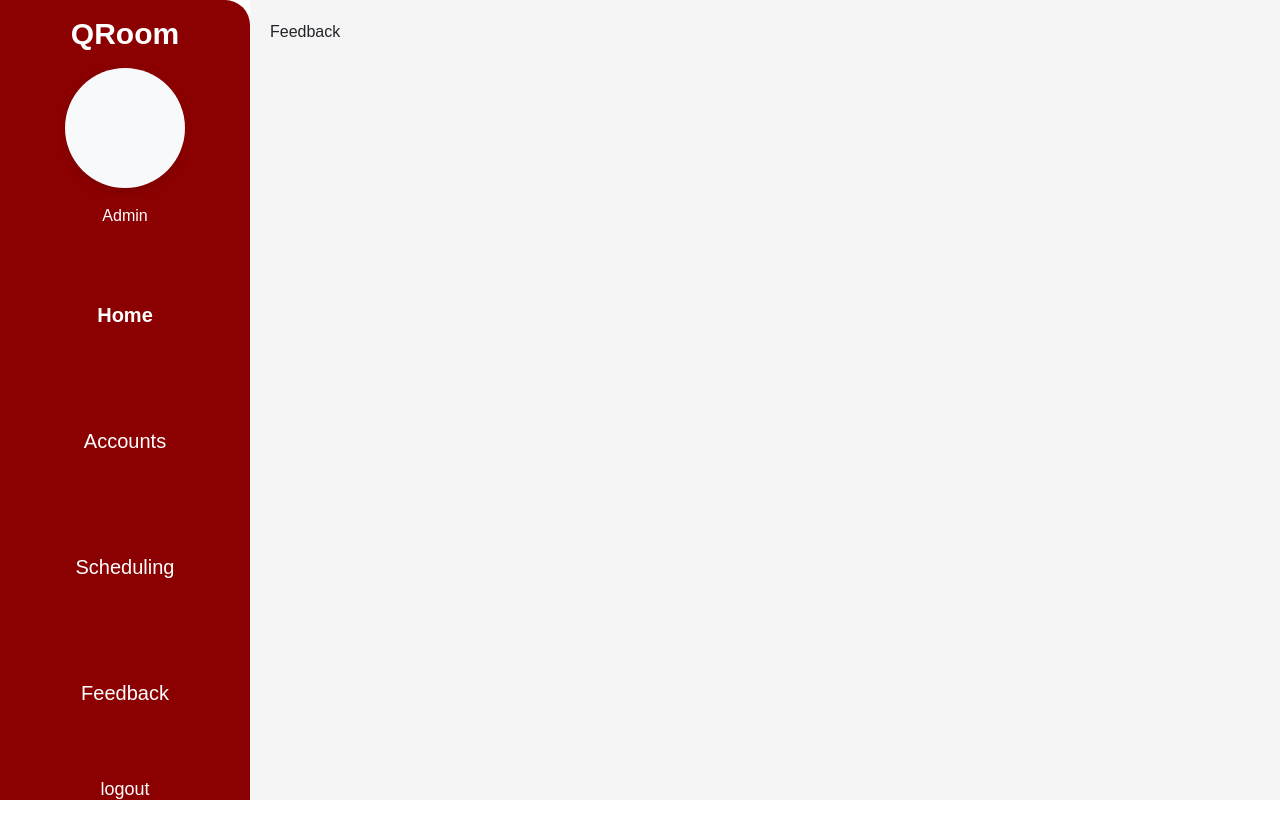
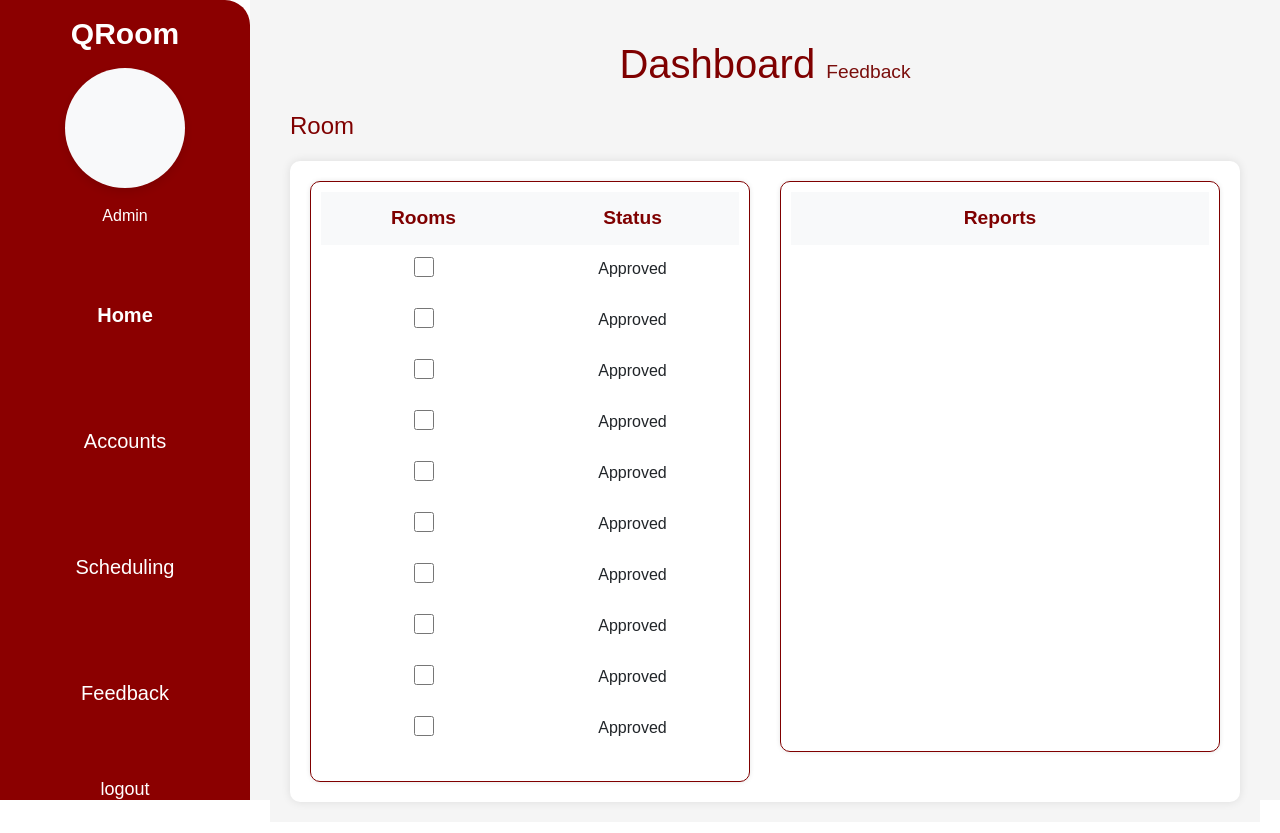
Before and after one commit to jrazec/qroom, a React (Create React App) app in the folder frontend/: page /feedback in a window 1280 px wide. Built offline with nearby package versions, Linux system fonts and the light colour scheme; no server answers.

Commit message:
F: Add feedback draft design

```diff
--- a/frontend/public/index.html
+++ b/frontend/public/index.html
@@ -27,6 +27,7 @@
     <title>React App</title>
     <link rel="stylesheet" href="style.css">
     <link href="https://stackpath.bootstrapcdn.com/bootstrap/4.5.2/css/bootstrap.min.css" rel="stylesheet">
+
   </head>
   <body id="root">
     <noscript>You need to enable JavaScript to run this app.</noscript>
@@ -45,5 +46,7 @@
     <script src="https://code.jquery.com/jquery-3.5.1.slim.min.js"></script>
     <script src="https://stackpath.bootstrapcdn.com/bootstrap/4.5.2/js/bootstrap.bundle.min.js"></script>
     <script src="https://kit.fontawesome.com/a076d05399.js"></script>
+    <script src="https://cdn.jsdelivr.net/npm/@popperjs/core@2.5.2/dist/umd/popper.min.js"></script>
+    <script src="https://stackpath.bootstrapcdn.com/bootstrap/4.5.2/js/bootstrap.min.js"></script>
   </body>
 </html>
--- a/frontend/src/admin/Accounts.css
+++ b/frontend/src/admin/Accounts.css
@@ -0,0 +1,115 @@
+/* General styling */
+body {
+    font-family: 'Arial', sans-serif;
+  }
+
+  /* Sidebar */
+  .sidebar {
+    height: 100vh;
+    background-color: #8B0000; /* Dark Red */
+    border-top-right-radius: 25px; /* Rounded top-right corner */
+  }
+
+  .brand-title {
+    font-size: 30px;
+    font-weight: bold;
+  }
+
+  .sidebar .user-circle {
+    width: 120px;
+    height: 120px;
+    border-radius: 50%;
+    margin: 0 auto;
+    box-shadow: 0 4px 8px rgba(0, 0, 0, 0.1);
+  }
+
+  .nav-link {
+    font-size: 20px;
+    margin: 20px 0; /* Spacing between links */
+    text-align: center;
+  }
+
+  .nav-link.active {
+    font-weight: bold;
+    color: white;
+  }
+
+  .logout {
+    padding-bottom: 30px;
+    text-align: center;
+  }
+
+  .logout a {
+    font-size: 18px;
+  }
+
+  /* Main content */
+  .table-responsive {
+    background-color: white;
+    border-radius: 10px;
+    overflow: hidden;
+    box-shadow: 0px 4px 8px rgba(0, 0, 0, 0.1);
+  }
+
+  .custom-table {
+    margin-top: 20px;
+    border: none;
+  }
+
+  .table-bordered td {
+    border: 1px solid #8B0000; /* Red borders for table cells */
+  }
+
+  .table thead {
+    background-color: #f8f9fa;
+  }
+
+  .table tbody td {
+    height: 40px;
+    text-align: center;
+    border-color: #8B0000; /* Red table borders */
+  }
+
+  .back-arrow {
+    font-size: 24px;
+    text-decoration: none;
+    color: #8B0000;
+    font-weight: bold;
+  }
+
+  #departments {
+    width: 150px;
+  }
+
+  .btn-danger {
+    background-color: #8B0000;
+    border: none;
+  }
+
+  .btn-light {
+    border: none;
+    color: #8B0000;
+  }
+
+  .btn-light.edit-btn, .btn-light.delete-btn {
+    padding: 6px;
+  }
+
+  .table td button {
+    margin-right: 10px;
+  }
+
+  h1.h2 {
+    color: #8B0000;
+  }
+
+  /* Adjusting for mobile */
+  @media screen and (max-width: 768px) {
+    .sidebar {
+      display: none;
+    }
+
+    main {
+      margin-left: 0 !important;
+    }
+  }
--- a/frontend/src/admin/Accounts.js
+++ b/frontend/src/admin/Accounts.js
@@ -6,7 +6,41 @@ function Accounts() {
     return (
 
         <>
-         <p>Accounts</p>
+        <div class="d-flex justify-content-between flex-wrap flex-md-nowrap align-items-center pt-3 pb-2 mb-3">
+          <h1 class="h2 text-danger font-weight-bold">Dashboard <small class="text-muted">Scheduling</small></h1>
+        </div>
+
+        <div class="d-flex align-items-center mb-3">
+          <a href="#" class="back-arrow mr-3">&larr;</a>
+          <label for="departments" class="font-weight-bold mr-2">Departments</label>
+          <select id="departments" class="form-control d-inline-block w-auto mr-3">
+            <option>CICS</option>
+            <option>CTE</option>
+            <option>CAS</option>
+            <option>CABE</option>
+          </select>
+          <button class="btn btn-danger">+ add</button>
+        </div>
+
+        {/* <!-- Table --> */}
+        <div class="table-responsive">
+          <table class="table table-bordered table-hover custom-table">
+            <thead>
+              {/* <!-- Add table headers if needed --> */}
+            </thead>
+            <tbody>
+              {/* <!-- Sample table row --> */}
+              <tr>
+                <td colspan="6"></td>
+                <td class="text-center">
+                  <button class="btn btn-light btn-sm edit-btn"><i class="fas fa-edit"></i></button>
+                  <button class="btn btn-light btn-sm delete-btn"><i class="fas fa-trash"></i></button>
+                </td>
+              </tr>
+              {/* <!-- Repeat similar rows --> */}
+            </tbody>
+          </table>
+        </div>
         </>
 
     )
--- a/frontend/src/admin/Feedback.css
+++ b/frontend/src/admin/Feedback.css
@@ -0,0 +1,64 @@
+.dashboard-container {
+    padding: 20px;
+    background-color: #f5f5f5;
+    text-align: center;
+  }
+
+  .dashboard-title {
+    font-size: 2.5rem;
+    color: #7f0000; /* Dark red */
+  }
+
+  .sub-title {
+    font-size: 1.2rem;
+    color: #333;
+  }
+
+  .room-title {
+    font-size: 1.5rem;
+    color: #7f0000;
+    text-align: left;
+    margin-bottom: 20px;
+  }
+
+  .feedback-sections {
+    background-color: white;
+    border-radius: 10px;
+    box-shadow: 0px 0px 10px rgba(0, 0, 0, 0.1);
+    padding: 20px;
+  }
+
+  .table-container {
+    border: 1px solid #7f0000;
+    border-radius: 10px;
+    padding: 10px;
+    box-shadow: 0px 0px 5px rgba(0, 0, 0, 0.1);
+  }
+
+  table {
+    width: 100%;
+  }
+
+  th {
+    font-size: 1.2rem;
+    color: #7f0000;
+    border-bottom: 1px solid #7f0000;
+    padding-bottom: 10px;
+  }
+
+  td {
+    font-size: 1rem;
+    padding: 10px 5px;
+    border-bottom: 1px solid #7f0000;
+    text-align: center;
+  }
+
+  .room-checkbox {
+    width: 20px;
+    height: 20px;
+  }
+
+  .report-cell {
+    height: 30px;
+    border-bottom: 1px solid #7f0000;
+  }
--- a/frontend/src/admin/Feedback.js
+++ b/frontend/src/admin/Feedback.js
@@ -1,16 +1,68 @@
-import React from "react";
-import "./Feedback.css";
+import React from 'react';
+import './Feedback.css'; // Custom styles for additional customization
 
+const Feedback = () => {
+  return (
+    <div className="dashboard-container">
+      <div className="dashboard-header text-center mb-4">
+        <h1 className="dashboard-title">
+          Dashboard <span className="sub-title">Feedback</span>
+        </h1>
+      </div>
 
-function Feedback() {
-    return (
+      <h3 className="room-title">Room</h3>
 
-        <>
-         <p>Feedback</p>
-        </>
+      <div className="feedback-sections container">
+        <div className="row">
+          {/* Rooms and Status Column */}
+          <div className="col-lg-6 col-md-6">
+            <div className="table-container">
+              <table className="table table-borderless">
+                <thead>
+                  <tr>
+                    <th>Rooms</th>
+                    <th>Status</th>
+                  </tr>
+                </thead>
+                <tbody>
+                  {/* Dynamic rows can be added using .map() in case data is coming from a backend */}
+                  {[...Array(10)].map((_, i) => (
+                    <tr key={i}>
+                      <td>
+                        <input type="checkbox" className="room-checkbox" />
+                      </td>
+                      <td>Approved</td>
+                    </tr>
+                  ))}
+                </tbody>
+              </table>
+            </div>
+          </div>
 
-    )
-}
-
+          {/* Reports Column */}
+          <div className="col-lg-6 col-md-6">
+            <div className="table-container">
+              <table className="table table-borderless">
+                <thead>
+                  <tr>
+                    <th>Reports</th>
+                  </tr>
+                </thead>
+                <tbody>
+                  {/* Dynamic rows */}
+                  {[...Array(10)].map((_, i) => (
+                    <tr key={i}>
+                      <td className="report-cell">&nbsp;</td>
+                    </tr>
+                  ))}
+                </tbody>
+              </table>
+            </div>
+          </div>
+        </div>
+      </div>
+    </div>
+  );
+};
 
 export default Feedback;
--- a/frontend/src/admin/Scheduling.css
+++ b/frontend/src/admin/Scheduling.css
@@ -1,115 +1,79 @@
-/* General styling */
-body {
-    font-family: 'Arial', sans-serif;
-  }
 
-  /* Sidebar */
-  .sidebar {
-    height: 100vh;
-    background-color: #8B0000; /* Dark Red */
-    border-top-right-radius: 25px; /* Rounded top-right corner */
-  }
-
-  .brand-title {
-    font-size: 30px;
-    font-weight: bold;
-  }
-
-  .sidebar .user-circle {
-    width: 120px;
-    height: 120px;
-    border-radius: 50%;
-    margin: 0 auto;
-    box-shadow: 0 4px 8px rgba(0, 0, 0, 0.1);
-  }
-
-  .nav-link {
-    font-size: 20px;
-    margin: 20px 0; /* Spacing between links */
+  .dashboard-container {
+    padding: 20px;
+    background-color: #f5f5f5;
     text-align: center;
   }
 
-  .nav-link.active {
-    font-weight: bold;
+  .dashboard-header {
+    margin-bottom: 20px;
+  }
+
+  .dashboard-title {
+    font-size: 2.5rem;
+    color: #7f0000; /* Dark red */
+  }
+
+  .sub-title {
+    font-size: 1.2rem;
+    color: #333;
+  }
+
+  .department-room-assignment {
+    margin: 20px auto;
+    padding: 20px;
+    background-color: white;
+    border-radius: 10px;
+    box-shadow: 0px 0px 10px rgba(0, 0, 0, 0.1);
+    width: 80%;
+  }
+
+  .room-assignment-grid {
+    display: flex;
+    justify-content: space-around;
+    margin-top: 20px;
+  }
+
+  .room-column {
+    flex: 1;
+    padding: 10px;
+    border: 1px solid #7f0000;
+    text-align: center;
+    font-size: 1.2rem;
+  }
+
+  .add-button {
+    background-color: #7f0000;
+    color: white;
+    margin-top: 15px;
+    border-radius: 20px;
+    padding: 10px 20px;
+    border: none;
+    font-size: 1rem;
+  }
+
+  .circle-buttons {
+    display: flex;
+    justify-content: space-around;
+    margin-top: 30px;
+  }
+
+  .circle-btn {
+    background-color: white;
+    color: #7f0000;
+    font-size: 1.1rem;
+    width: 150px;
+    height: 150px;
+    border-radius: 50%;
+    border: 2px solid #7f0000;
+    display: flex;
+    align-items: center;
+    justify-content: center;
+    box-shadow: 0px 5px 15px rgba(0, 0, 0, 0.2);
+    transition: all 0.3s ease;
+  }
+
+  .circle-btn:hover {
+    background-color: #7f0000;
     color: white;
   }
-
-  .logout {
-    padding-bottom: 30px;
-    text-align: center;
-  }
-
-  .logout a {
-    font-size: 18px;
-  }
-
-  /* Main content */
-  .table-responsive {
-    background-color: white;
-    border-radius: 10px;
-    overflow: hidden;
-    box-shadow: 0px 4px 8px rgba(0, 0, 0, 0.1);
-  }
-
-  .custom-table {
-    margin-top: 20px;
-    border: none;
-  }
-
-  .table-bordered td {
-    border: 1px solid #8B0000; /* Red borders for table cells */
-  }
-
-  .table thead {
-    background-color: #f8f9fa;
-  }
-
-  .table tbody td {
-    height: 40px;
-    text-align: center;
-    border-color: #8B0000; /* Red table borders */
-  }
-
-  .back-arrow {
-    font-size: 24px;
-    text-decoration: none;
-    color: #8B0000;
-    font-weight: bold;
-  }
-
-  #departments {
-    width: 150px;
-  }
-
-  .btn-danger {
-    background-color: #8B0000;
-    border: none;
-  }
-
-  .btn-light {
-    border: none;
-    color: #8B0000;
-  }
-
-  .btn-light.edit-btn, .btn-light.delete-btn {
-    padding: 6px;
-  }
-
-  .table td button {
-    margin-right: 10px;
-  }
-
-  h1.h2 {
-    color: #8B0000;
-  }
-
-  /* Adjusting for mobile */
-  @media screen and (max-width: 768px) {
-    .sidebar {
-      display: none;
-    }
-
-    main {
-      margin-left: 0 !important;
-    }
-  }
```
Also changed, not shown: frontend/src/admin/Scheduling.js (+22 -34 lines), 1 other file (tests, documents, lock files or other folders).
